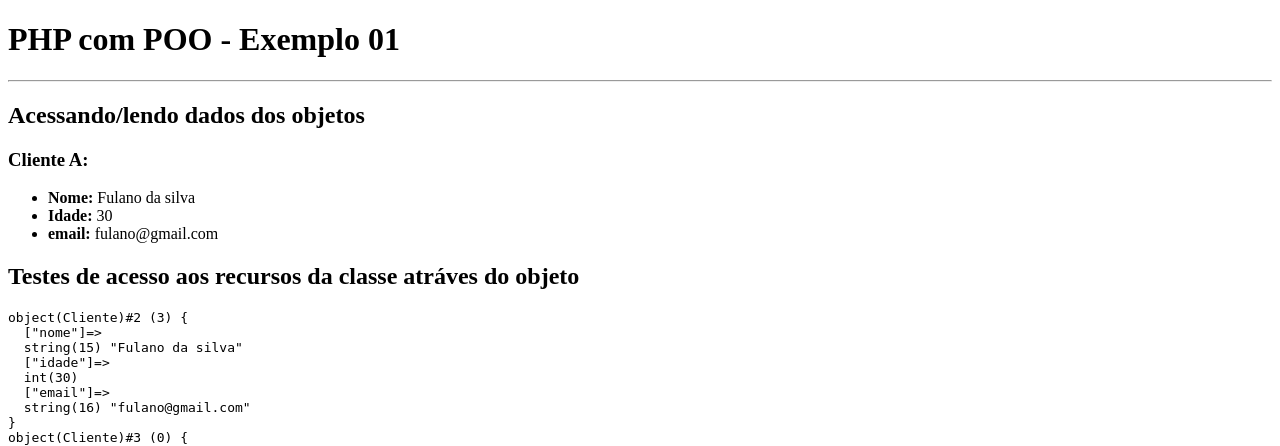
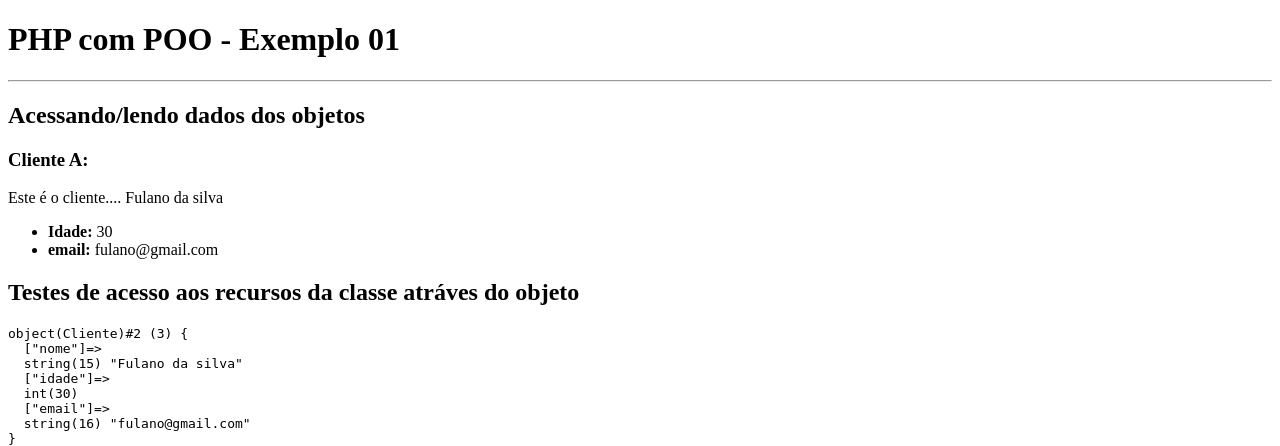
Before and after one commit to mayconr4/aulasphp-poo, a PHP site: page / in a window 1280 px wide. Shown: the top 446 px of the page. Run offline with PHP 8.4, Linux system fonts and the light colour scheme.

Commit message:
passando atributo com this

```diff
--- a/index.php
+++ b/index.php
@@ -26,8 +26,11 @@ $clienteA ->email = "fulano@gmail.com";
 <h2>Acessando/lendo dados dos objetos</h2>
 
 <h3>Cliente A:</h3>
+<div>
+    <?=$clienteA->exibirDados()?>
+</div>
+
 <ul>
-    <li><b>Nome:  </b> <?=$clienteA->nome?> </li>
     <li><b>Idade: </b> <?=$clienteA->idade?> </li>
     <li><b>email: </b> <?=$clienteA->email?> </li>
 </ul>
--- a/src/Cliente.php
+++ b/src/Cliente.php
@@ -7,7 +7,10 @@ class Cliente
     public string $email;
 
     // Métodos (comportamentos da Classe)
-    public function exibirDados(): void {}
+    public function exibirDados(): void
+    {
+        echo "Este é o cliente.... $this->nome"; // passando atributo com this
+    }
     public function verificarIdade(int $idade): bool
     {
         return true; // só para não ficar dando alerta de erro
```
